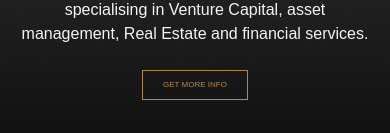
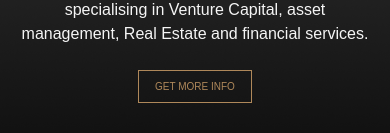
Before and after one commit to ZubairAlao/oak_design, a React (Vite) app: page / in a window 390 px wide. Shown: the part 226-359 px from the top of the page. Built offline with nearby package versions, Linux system fonts and the light colour scheme; a web font is replaced by a local one.

Commit message:
outside nav clicking closing the nav mobile

```diff
--- a/src/components/Button.jsx
+++ b/src/components/Button.jsx
@@ -5,7 +5,7 @@ const Button = ({ text }) => {
     <button
       className={`md:border-[3px] border-[1.25px] border-[#AF885A] text-[#AF885A]
         lg:min-w-[248px] md:min-w-[196px] min-w-[106px]
-        text-[8px] md:text-[18px] lg:text-[20px] lg:px-10 lg:py-5 px-4 py-2
+        text-[10px] md:text-[18px] lg:text-[20px] lg:px-10 lg:py-5 px-4 py-2
         transition-all duration-300 ease-in-out
         bg-transparent hover:bg-[#AF885A] hover:text-[#F5F5F5]
         hover:shadow-lg hover:scale-100
--- a/src/components/Header.jsx
+++ b/src/components/Header.jsx
@@ -60,7 +60,7 @@ const Header = () => {
 
     return (
         <header className='flex justify-center items-center'>
-            <div className="fixed top-0 z-50 w-full bg-[#333333] md:px-8 lg:px-0">
+            <div className="fixed top-0 z-50 w-full bg-[#333333] md:px-8 lg:px-0" ref={menuRef}>
                 <div className="h-[89px] md:h-[58px] lg:h-[94px] bg-[#4B4B4B] md:mt-[1.8rem] flex justify-between items-center px-4 md:px-8 container">
                     <Link
                         to="home"
@@ -68,7 +68,7 @@ const Header = () => {
                         duration={500}
                         className='cursor-pointer relative z-30'
                         aria-label="Home">
-                        <img src={HeaderLogo} alt="Website Logo" className="w-[66px] md:w-[50px] lg:w-[82px] h-fit" />
+                        <img src={HeaderLogo} alt="Website Logo" className="w-[66px] md:w-[50px] lg:w-[82px] h-fit" onClick={closeMenu} />
                     </Link>
 
                     {/* Desktop Navigation */}
@@ -121,7 +121,6 @@ const Header = () => {
             {/* Mobile Navigation */}
             <nav
                 aria-label="Mobile Navigation"
-                ref={menuRef}
                 className={`md:hidden fixed top-[89px] right-0 left-0 transition-all duration-500 ease-in-out transform ${
                     toggle ? 'translate-y-0 opacity-100' : '-translate-y-full opacity-0'
                 } bg-[#0C0C0D] text-center w-full koho-regular py-11 z-30`}
```
